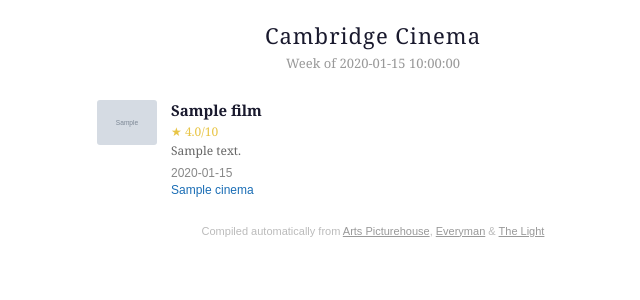
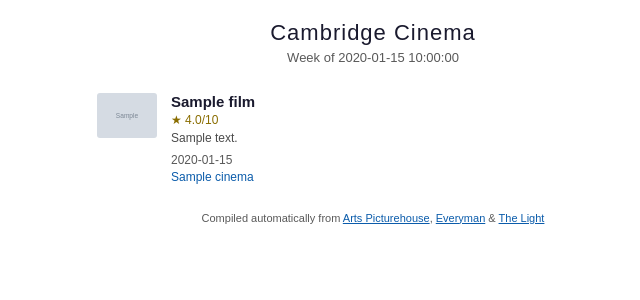
Before and after one commit to GhostEmoji/AICambridgeFilmNewsletter, a Python web app: template templates/newsletter.html in a window 1280 px wide. Shown: the top 300 px of the page, without its empty margins (267-907 px from the left). Run offline with Jinja, Linux system fonts and the light colour scheme; the template is opened without the code that fills it: most values are stand-ins (such as "Sample title", 1, 10 or a date in 2020); grey boxes marked "Sample" are stand-in pictures.

Commit message:
Fix duplicate dates, switch to sans-serif, fix colour contrast

```diff
--- a/scrapers/everyman.py
+++ b/scrapers/everyman.py
@@ -93,6 +93,7 @@ def scrape():
                         break
 
                 week_showtimes.append({
+                    "date_iso": date_str,
                     "date": display_date,
                     "time": time_str,
                     "screen": "",
--- a/scrapers/picturehouse.py
+++ b/scrapers/picturehouse.py
@@ -42,6 +42,7 @@ def scrape():
                 continue
             if today <= show_date < end_date:
                 week_showtimes.append({
+                    "date_iso": show_date_str,
                     "date": st["date"],
                     "time": st["time_format"],
                     "screen": st.get("ScreenName", ""),
--- a/scrapers/the_light.py
+++ b/scrapers/the_light.py
@@ -93,6 +93,7 @@ def scrape():
                 format_display = session.get("FormatDisplay", "2D")
 
                 week_showtimes.append({
+                    "date_iso": show_date.strftime("%Y-%m-%d"),
                     "date": display_date,
                     "time": time_display,
                     "screen": format_display,
--- a/templates/newsletter.html
+++ b/templates/newsletter.html
@@ -5,7 +5,7 @@
   <meta name="viewport" content="width=device-width, initial-scale=1.0">
   <title>Cambridge Cinema This Week</title>
 </head>
-<body style="margin:0; padding:0; background-color:#ffffff; font-family:Georgia, 'Times New Roman', serif;">
+<body style="margin:0; padding:0; background-color:#ffffff; font-family:Arial, Helvetica, sans-serif;">
 
   <table role="presentation" width="100%" cellpadding="0" cellspacing="0" style="background-color:#ffffff;">
     <tr>
@@ -16,10 +16,10 @@
           <!-- Title -->
           <tr>
             <td style="padding:0 24px 16px; text-align:center;">
-              <h1 style="margin:0; font-size:22px; font-weight:normal; color:#1a1a2e; letter-spacing:1px;">
+              <h1 style="margin:0; font-size:22px; font-weight:normal; color:#1a1a2e; letter-spacing:1px; font-family:Arial, Helvetica, sans-serif;">
                 Cambridge Cinema
               </h1>
-              <p style="margin:4px 0 0; font-size:13px; color:#999;">
+              <p style="margin:4px 0 0; font-size:13px; color:#595959;">
                 Week of {{ date }}
               </p>
             </td>
@@ -37,25 +37,25 @@
                   </td>
                   {% endif %}
                   <td valign="top">
-                    <h3 style="margin:0 0 3px; font-size:15px; color:#1a1a2e;">
+                    <h3 style="margin:0 0 3px; font-size:15px; color:#1a1a2e; font-family:Arial, Helvetica, sans-serif;">
                       {{ film.title }}
                     </h3>
                     {% if film.rating %}
-                    <p style="margin:0 0 3px; font-size:12px; color:#e8c547;">
+                    <p style="margin:0 0 3px; font-size:12px; color:#8a6d00;">
                       &#9733; {{ "%.1f"|format(film.rating) }}/10
                     </p>
                     {% endif %}
                     {% if film.description %}
-                    <p style="margin:0 0 6px; font-size:12px; color:#666; line-height:1.4;">
+                    <p style="margin:0 0 6px; font-size:12px; color:#4a4a4a; line-height:1.4;">
                       {{ film.description }}
                     </p>
                     {% endif %}
-                    <p style="margin:0 0 3px; font-size:12px; color:#888; font-family:Arial,sans-serif;">
-                      {{ film.dates | join(" &middot; ") }}
+                    <p style="margin:0 0 3px; font-size:12px; color:#595959;">
+                      {{ film.dates | join(" · ") }}
                     </p>
-                    <p style="margin:0; font-size:12px; font-family:Arial,sans-serif;">
+                    <p style="margin:0; font-size:12px;">
                       {% for cinema, url in film.cinemas.items() %}
-                      <a href="{{ url }}" style="color:#1a6db5; text-decoration:none;">{{ cinema }}</a>{% if not loop.last %} &middot; {% endif %}
+                      <a href="{{ url }}" style="color:#0b5cab; text-decoration:none;">{{ cinema }}</a>{% if not loop.last %} · {% endif %}
                       {% endfor %}
                     </p>
                   </td>
@@ -68,11 +68,11 @@
           <!-- Footer -->
           <tr>
             <td style="padding:16px 24px 8px; text-align:center;">
-              <p style="margin:0; color:#bbb; font-size:11px; font-family:Arial,sans-serif;">
+              <p style="margin:0; color:#595959; font-size:11px;">
                 Compiled automatically from
-                <a href="https://www.picturehouses.com/cinema/arts-picturehouse-cambridge" style="color:#999;">Arts Picturehouse</a>,
-                <a href="https://www.everymancinema.com/venues-list/g02am-everyman-cambridge" style="color:#999;">Everyman</a> &amp;
-                <a href="https://cambridge.thelight.co.uk" style="color:#999;">The Light</a>
+                <a href="https://www.picturehouses.com/cinema/arts-picturehouse-cambridge" style="color:#0b5cab;">Arts Picturehouse</a>,
+                <a href="https://www.everymancinema.com/venues-list/g02am-everyman-cambridge" style="color:#0b5cab;">Everyman</a> &amp;
+                <a href="https://cambridge.thelight.co.uk" style="color:#0b5cab;">The Light</a>
               </p>
             </td>
           </tr>
```
Also changed, not shown: main.py (+7 -3 lines).
